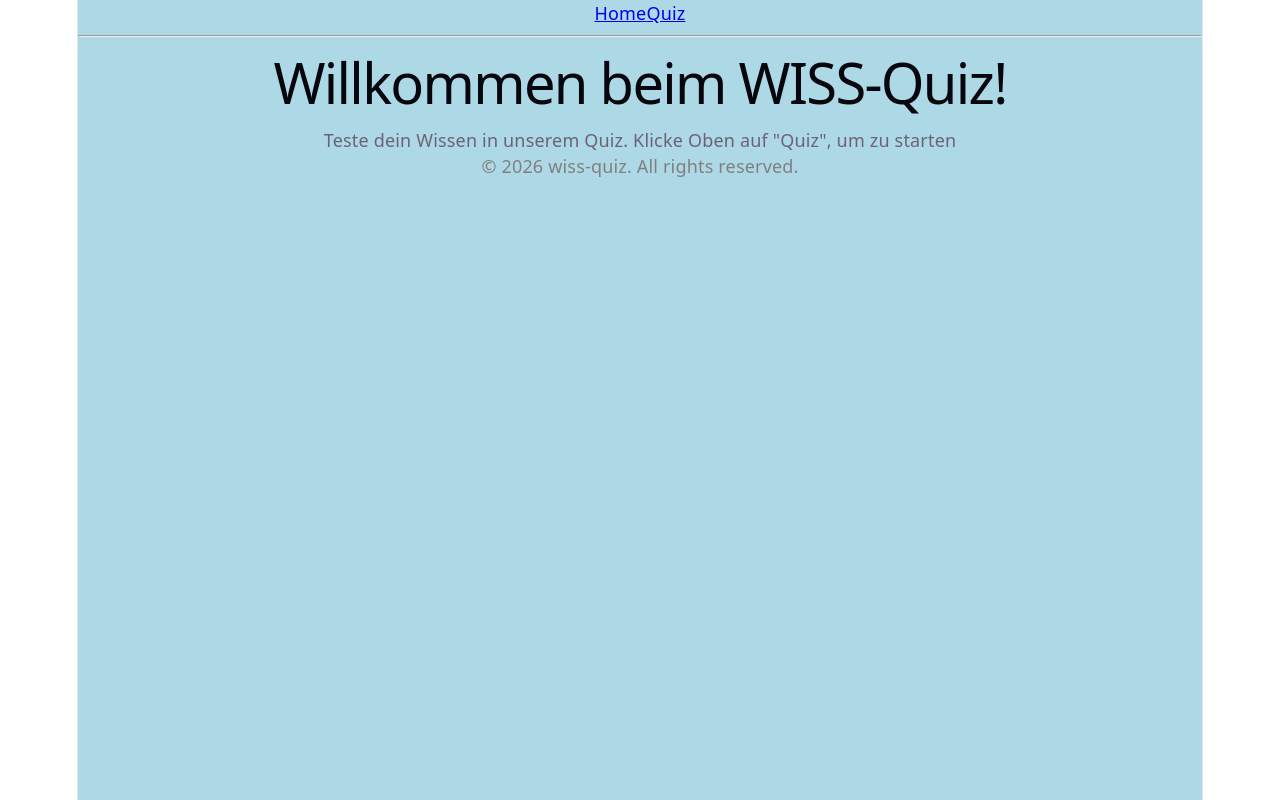
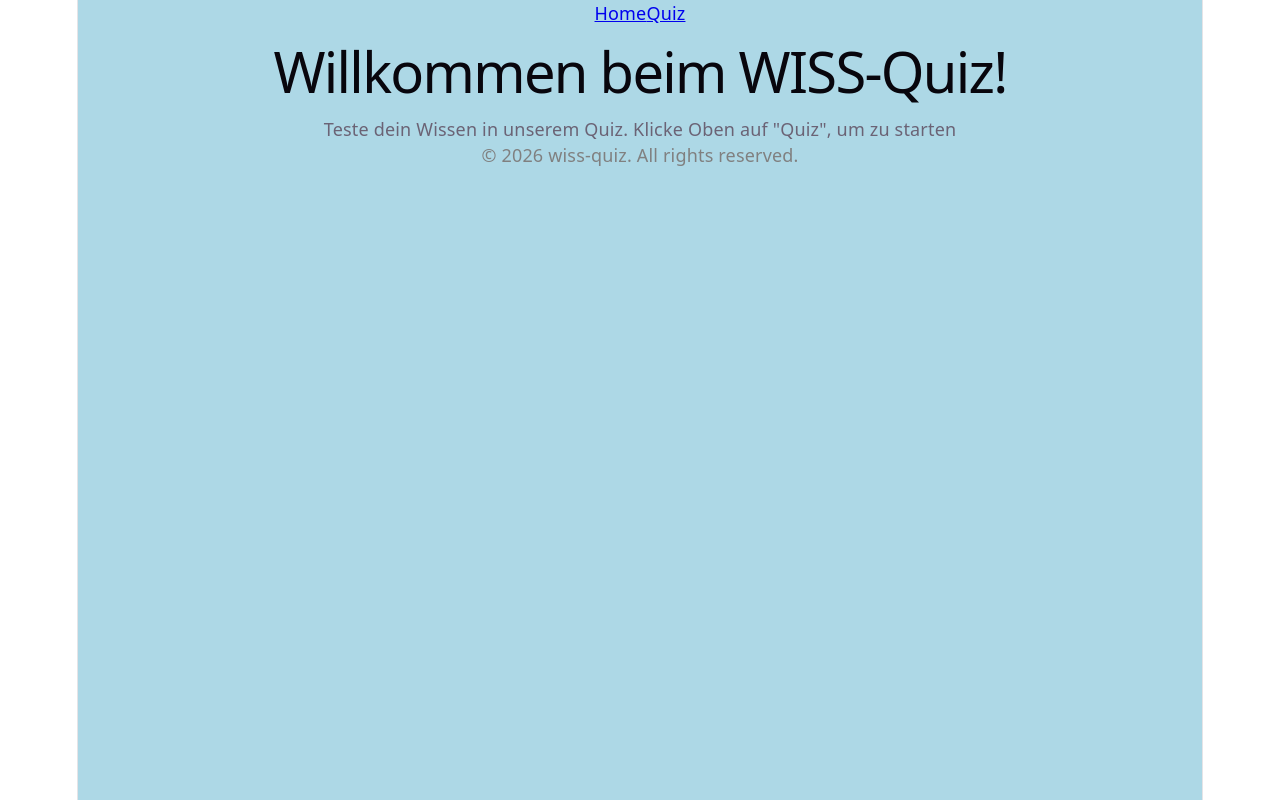
Before and after one commit to aura2062/wiss-quiz, a React (Vite) app: page / in a window 1280 px wide. Built offline with nearby package versions, Linux system fonts and the light colour scheme.

Commit message:
added Navigation component

```diff
--- a/src/App.jsx
+++ b/src/App.jsx
@@ -2,16 +2,14 @@ import './App.css';
 import Footer from './Footer';
 import Quiz from './pages/Quiz';
 import Home from './pages/Home';
+import Navigation from './components/Navigation';
 import { Routes, Route, Link } from 'react-router-dom';
+
 
 function App() {
   return (
     <div className="App">
-      <nav className="App-nav">
-        <Link to="/">Home</Link>
-        <Link to="/quiz">Quiz</Link>
-      </nav>
-      <hr />
+      <Navigation />
       <Routes>
         <Route path="/" element={<Home />} />
         <Route path="/Home" element={<Home />} />
--- /dev/null
+++ b/src/components/Navigation.jsx
@@ -0,0 +1,12 @@
+import { Link } from "react-router-dom";
+
+function Navigation() {
+    return (
+        <nav className="App-nav">
+            <Link to="/">Home</Link>
+            <Link to="/quiz">Quiz</Link>
+        </nav>
+    )
+}
+
+export default Navigation;
```
